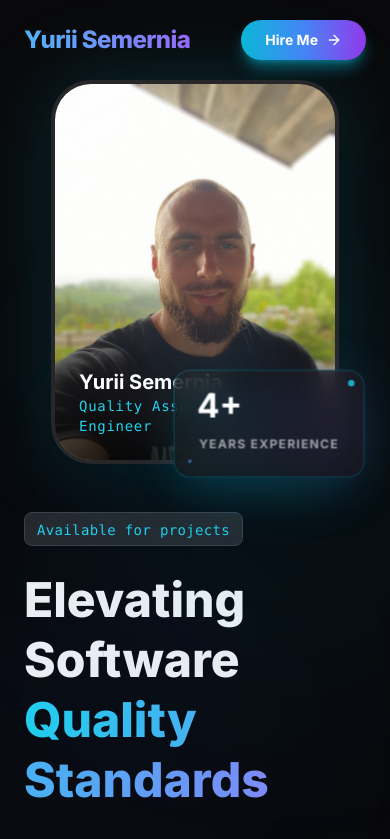
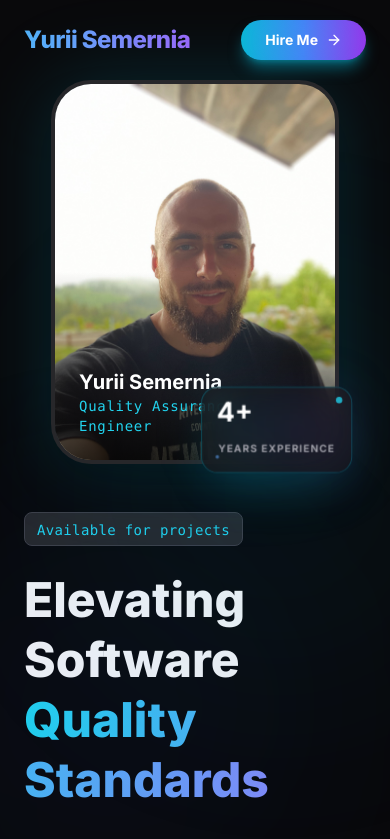
Before and after one commit to Urii-Semernia/Urii-Semernia.github.io, a React (Vite) app: page / in a window 390 px wide. Shown: the top 839 px of the page. Built offline with nearby package versions, Linux system fonts and the light colour scheme.

Commit message:
Fix experience card positioning to prevent overlapping with photo text

```diff
--- a/components/Hero.tsx
+++ b/components/Hero.tsx
@@ -85,22 +85,22 @@ const Hero: React.FC = () => {
                 className="w-full h-full object-cover transition-all duration-500 hover:scale-110"
               />
 
-              <div className="absolute inset-0 bg-gradient-to-t from-black/80 via-transparent to-transparent pointer-events-none"></div>
-              <div className="absolute bottom-6 left-6 right-6 pointer-events-none">
+              <div className="absolute inset-0 bg-gradient-to-t from-black/80 via-transparent to-transparent pointer-events-none z-10"></div>
+              <div className="absolute bottom-6 left-6 right-6 sm:right-24 pointer-events-none z-20">
                 <p className="text-white font-bold text-xl">{PERSONAL_INFO.name}</p>
                 <p className="text-cyan-400 text-sm font-mono tracking-wider">{PERSONAL_INFO.title}</p>
               </div>
             </div>
 
-            {/* Floating stats card with cool animation */}
-            <div className="absolute -bottom-6 -right-6 lg:-right-12 glass p-6 rounded-2xl border border-cyan-500/30 shadow-2xl shadow-cyan-500/20 pointer-events-none animate-experience-card group">
+            {/* Floating stats card with cool animation - positioned to not overlap text */}
+            <div className="absolute -bottom-4 -right-4 sm:-bottom-6 sm:-right-6 lg:-bottom-8 lg:-right-12 glass p-4 sm:p-6 rounded-2xl border border-cyan-500/30 shadow-2xl shadow-cyan-500/20 pointer-events-none animate-experience-card group z-30">
                 {/* Animated glow background */}
                 <div className="absolute inset-0 rounded-2xl bg-gradient-to-r from-cyan-500/20 via-blue-500/20 to-purple-500/20 opacity-0 group-hover:opacity-100 blur-xl transition-opacity duration-500 animate-glow-pulse"></div>
 
                 {/* Content */}
                 <div className="relative z-10">
-                  <p className="text-3xl font-bold text-white animate-number-bounce">4+</p>
-                  <p className="text-zinc-400 text-xs uppercase tracking-widest font-bold mt-1">Years Experience</p>
+                  <p className="text-2xl sm:text-3xl font-bold text-white animate-number-bounce">4+</p>
+                  <p className="text-zinc-400 text-[10px] sm:text-xs uppercase tracking-widest font-bold mt-1">Years Experience</p>
                 </div>
 
                 {/* Sparkle effect */}
--- a/index.css
+++ b/index.css
@@ -17,10 +17,10 @@
 /* Cool floating animation for experience card */
 @keyframes experience-float {
   0%, 100% {
-    transform: translateY(0) scale(1);
+    transform: translateY(0) scale(1) translateX(0);
   }
   50% {
-    transform: translateY(-15px) scale(1.02);
+    transform: translateY(-10px) scale(1.02) translateX(-5px);
   }
 }
 
```
